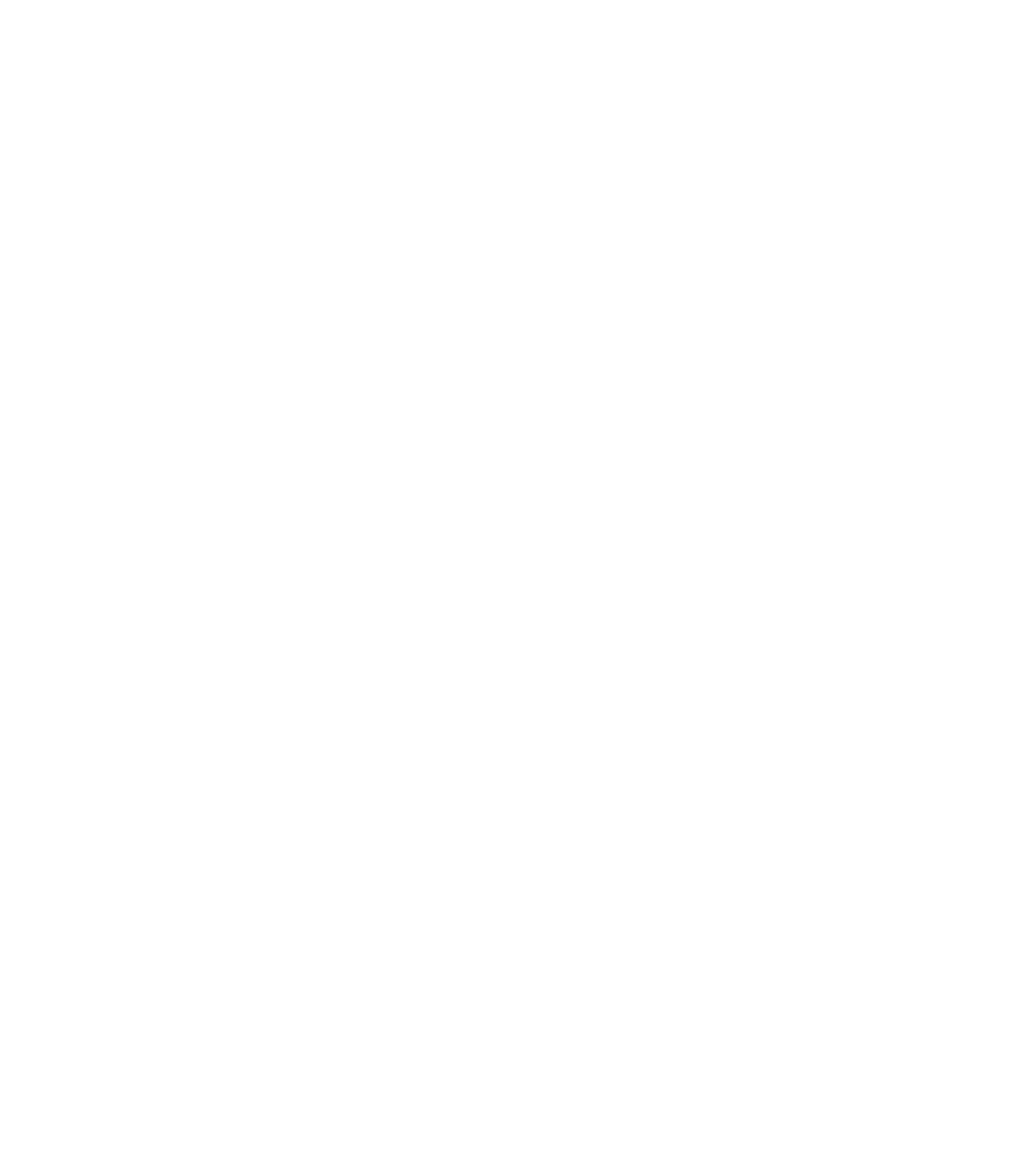
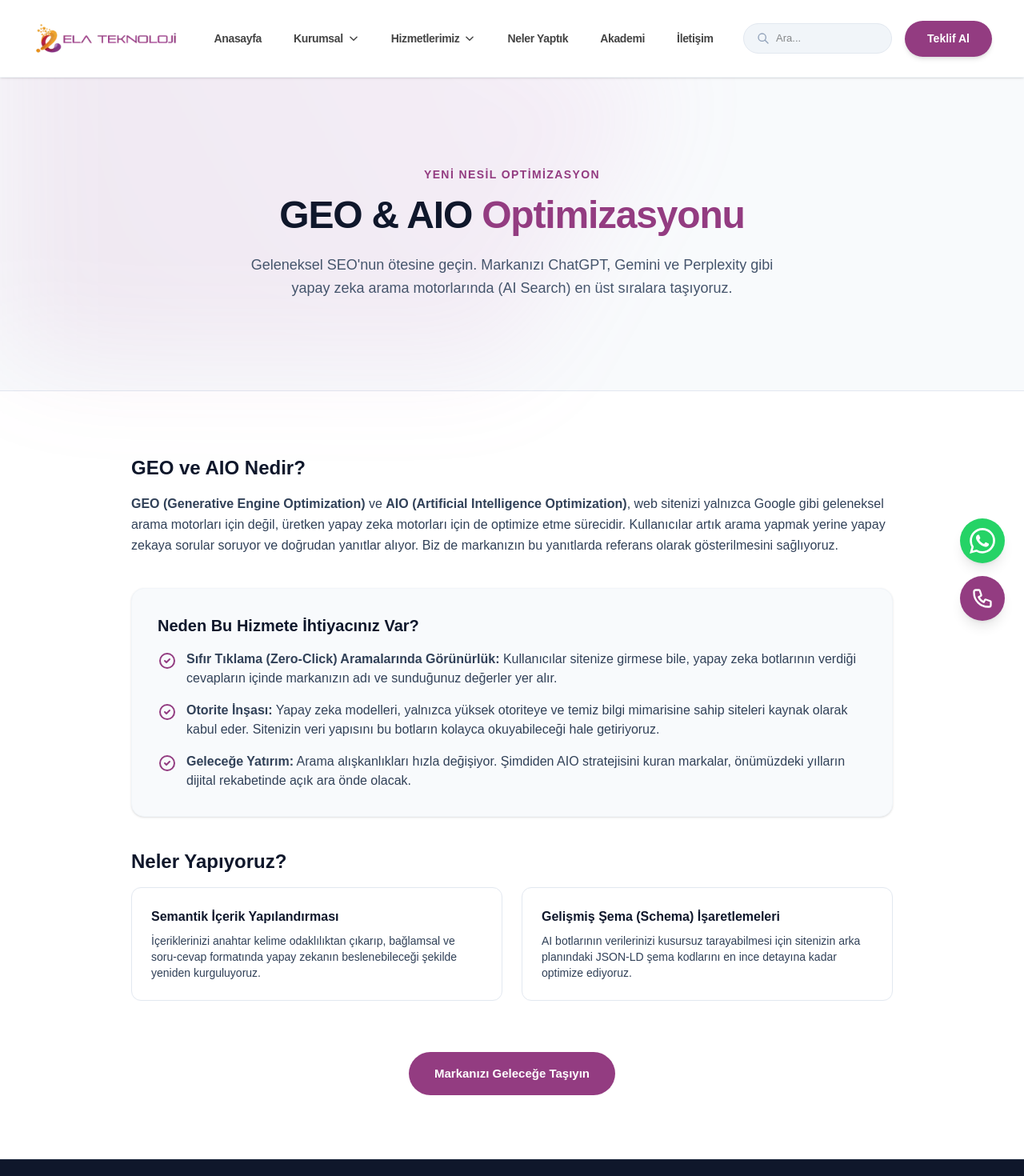
Before and after one commit to elamedya-sudo/eladesign-next, a Next.js app: page /geo-ve-aio-optimizasyonu in a window 1280 px wide. Before the commit this address had no page. Shown: the top 1470 px of the page at 80% size. Before the commit the page ends 800 px from the top, so only its background shows below. Built offline with nearby package versions, Linux system fonts and the light colour scheme.

Commit message:
Hizmetler sayfasi 3x3 grid yapisina güncellendi ve GEO & AIO eklendi

```diff
--- /dev/null
+++ b/app/(main)/geo-ve-aio-optimizasyonu/page.tsx
@@ -0,0 +1,92 @@
+import Link from 'next/link';
+import Image from 'next/image';
+
+export const metadata = {
+  title: "GEO ve AIO Optimizasyonu | Ela Teknoloji ve Tasarım",
+  description: "Yapay zeka destekli arama motorları (ChatGPT, Gemini, Perplexity) için GEO ve AIO optimizasyonu hizmetlerimizle markanızı geleceğe taşıyın."
+};
+
+export default function GeoAioOptimizasyonu() {
+  return (
+    <div className="bg-white min-h-screen">
+      {/* Üst Başlık Alanı */}
+      <div className="relative isolate bg-slate-50 py-20 sm:py-28 border-b border-slate-200">
+        <div className="absolute inset-x-0 -top-40 -z-10 transform-gpu overflow-hidden blur-3xl sm:-top-80 pointer-events-none">
+          <div className="relative left-[calc(50%-11rem)] aspect-[1155/678] w-[36.125rem] -translate-x-1/2 rotate-[30deg] bg-gradient-to-tr from-[#933c81] to-[#e890d6] opacity-10 sm:left-[calc(50%-30rem)] sm:w-[72.1875rem]"></div>
+        </div>
+
+        <div className="max-w-[1000px] mx-auto px-6 lg:px-10 text-center">
+          <p className="text-[14px] font-semibold uppercase tracking-widest text-[#933c81] mb-4">
+            YENİ NESİL OPTİMİZASYON
+          </p>
+          <h1 className="text-4xl font-extrabold tracking-tight text-slate-900 sm:text-5xl mb-6">
+            GEO & AIO <span className="text-[#933c81]">Optimizasyonu</span>
+          </h1>
+          <p className="text-lg text-slate-600 max-w-2xl mx-auto leading-relaxed">
+            Geleneksel SEO'nun ötesine geçin. Markanızı ChatGPT, Gemini ve Perplexity gibi yapay zeka arama motorlarında (AI Search) en üst sıralara taşıyoruz.
+          </p>
+        </div>
+      </div>
+
+      {/* İçerik Alanı */}
+      <div className="max-w-[1000px] mx-auto px-6 py-16 lg:py-20 text-slate-700 space-y-10">
+
+        <section>
+          <h2 className="text-2xl font-bold text-slate-900 mb-4">GEO ve AIO Nedir?</h2>
+          <p className="leading-relaxed">
+            <strong>GEO (Generative Engine Optimization)</strong> ve <strong>AIO (Artificial Intelligence Optimization)</strong>, web sitenizi yalnızca Google gibi geleneksel arama motorları için değil, üretken yapay zeka motorları için de optimize etme sürecidir. Kullanıcılar artık arama yapmak yerine yapay zekaya sorular soruyor ve doğrudan yanıtlar alıyor. Biz de markanızın bu yanıtlarda referans olarak gösterilmesini sağlıyoruz.
+          </p>
+        </section>
+
+        <section className="bg-slate-50 p-8 rounded-2xl border border-slate-100 shadow-sm">
+          <h3 className="text-xl font-bold text-slate-900 mb-4">Neden Bu Hizmete İhtiyacınız Var?</h3>
+          <ul className="space-y-4">
+            <li className="flex items-start gap-3">
+              <svg className="w-6 h-6 text-[#933c81] shrink-0 mt-0.5" fill="none" viewBox="0 0 24 24" stroke="currentColor">
+                <path strokeLinecap="round" strokeLinejoin="round" strokeWidth="2" d="M9 12l2 2 4-4m6 2a9 9 0 11-18 0 9 9 0 0118 0z" />
+              </svg>
+              <span><strong>Sıfır Tıklama (Zero-Click) Aramalarında Görünürlük:</strong> Kullanıcılar sitenize girmese bile, yapay zeka botlarının verdiği cevapların içinde markanızın adı ve sunduğunuz değerler yer alır.</span>
+            </li>
+            <li className="flex items-start gap-3">
+              <svg className="w-6 h-6 text-[#933c81] shrink-0 mt-0.5" fill="none" viewBox="0 0 24 24" stroke="currentColor">
+                <path strokeLinecap="round" strokeLinejoin="round" strokeWidth="2" d="M9 12l2 2 4-4m6 2a9 9 0 11-18 0 9 9 0 0118 0z" />
+              </svg>
+              <span><strong>Otorite İnşası:</strong> Yapay zeka modelleri, yalnızca yüksek otoriteye ve temiz bilgi mimarisine sahip siteleri kaynak olarak kabul eder. Sitenizin veri yapısını bu botların kolayca okuyabileceği hale getiriyoruz.</span>
+            </li>
+            <li className="flex items-start gap-3">
+              <svg className="w-6 h-6 text-[#933c81] shrink-0 mt-0.5" fill="none" viewBox="0 0 24 24" stroke="currentColor">
+                <path strokeLinecap="round" strokeLinejoin="round" strokeWidth="2" d="M9 12l2 2 4-4m6 2a9 9 0 11-18 0 9 9 0 0118 0z" />
+              </svg>
+              <span><strong>Geleceğe Yatırım:</strong> Arama alışkanlıkları hızla değişiyor. Şimdiden AIO stratejisini kuran markalar, önümüzdeki yılların dijital rekabetinde açık ara önde olacak.</span>
+            </li>
+          </ul>
+        </section>
+
+        <section>
+          <h2 className="text-2xl font-bold text-slate-900 mb-4">Neler Yapıyoruz?</h2>
+          <div className="grid md:grid-cols-2 gap-6">
+            <div className="p-6 border border-slate-200 rounded-xl hover:border-[#933c81] transition-colors">
+              <h4 className="font-bold text-slate-900 mb-2">Semantik İçerik Yapılandırması</h4>
+              <p className="text-sm">İçeriklerinizi anahtar kelime odaklılıktan çıkarıp, bağlamsal ve soru-cevap formatında yapay zekanın beslenebileceği şekilde yeniden kurguluyoruz.</p>
+            </div>
+            <div className="p-6 border border-slate-200 rounded-xl hover:border-[#933c81] transition-colors">
+              <h4 className="font-bold text-slate-900 mb-2">Gelişmiş Şema (Schema) İşaretlemeleri</h4>
+              <p className="text-sm">AI botlarının verilerinizi kusursuz tarayabilmesi için sitenizin arka planındaki JSON-LD şema kodlarını en ince detayına kadar optimize ediyoruz.</p>
+            </div>
+          </div>
+        </section>
+
+        {/* CTA */}
+        <div className="mt-16 text-center">
+          <Link
+            href="/iletisim"
+            className="inline-flex items-center gap-2 px-8 py-4 rounded-full bg-[#933c81] text-white font-bold text-[15px] hover:bg-[#7a316a] hover:shadow-lg hover:-translate-y-1 transition-all"
+          >
+            Markanızı Geleceğe Taşıyın
+          </Link>
+        </div>
+
+      </div>
+    </div>
+  );
+}
--- a/app/(main)/hizmetler/page.tsx
+++ b/app/(main)/hizmetler/page.tsx
@@ -3,7 +3,7 @@
 export default function ServicesPage() {
   const brandColor = "#933c81";
 
-  // Tüm Hizmetlerimizin Listesi ve Linkleri
+  // Tüm Hizmetlerimizin Listesi ve Linkleri (Toplam 9 Adet)
   const allServices = [
     {
       id: "web-tasarim",
@@ -25,6 +25,13 @@
       title: "E-Ticaret Sistemleri",
       desc: "Satışlarınızı katlayacak, sanal POS ve kargo entegrasyonlarına sahip, ultra hızlı ve güvenli online mağazalar kuruyoruz.",
       href: "/eticaret-sitesi"
+    },
+    {
+      id: "geo-aio",
+      icon: "🧠",
+      title: "GEO & AIO Optimizasyonu",
+      desc: "Yapay zeka arama motorlarının (Generative Engine) markanızı öğrenmesi için modern optimizasyon uyguluyoruz.",
+      href: "/geo-ve-aio-optimizasyonu"
     },
     {
       id: "seo",
@@ -87,9 +94,9 @@
         </div>
       </div>
 
-      {/* 2. HİZMETLER GRİD ALANI */}
+      {/* 2. HİZMETLER GRİD ALANI - Yan yana 3'lü grid yapıldı */}
       <div className="max-w-[1440px] mx-auto px-6 lg:px-10 mt-16 lg:mt-24">
-        <div className="grid grid-cols-1 md:grid-cols-2 lg:grid-cols-3 xl:grid-cols-4 gap-8">
+        <div className="grid grid-cols-1 md:grid-cols-2 lg:grid-cols-3 gap-8">
           {allServices.map((service) => (
             <Link
               key={service.id}
--- a/components/layout/Header.tsx
+++ b/components/layout/Header.tsx
@@ -44,10 +44,12 @@
         { name: "Web Yazılım", href: "/web-yazilim" },
         { name: "E-Ticaret Sitesi", href: "/eticaret-sitesi" },
         { name: "SEO Optimizasyonu", href: "/arama-motoru-optimizasyonu" },
+        { name: "GEO & AIO Optimizasyonu", href: "/geo-ve-aio-optimizasyonu" },
         { name: "Google Ads", href: "/google-adwords" },
         { name: "Kurumsal Kimlik", href: "/kurumsal-kimlik-tasarimi" },
         { name: "Sosyal Medya Yönetimi", href: "/sosyal-medya-yonetimi" },
         { name: "2D Animasyon", href: "/2d-animasyon" },
+
       ]
     },
     { name: "Neler Yaptık", href: "/neler-yaptik" },
--- a/components/sections/Services.tsx
+++ b/components/sections/Services.tsx
@@ -7,37 +7,37 @@
     {
       title: "Web Tasarım",
       desc: "Terzi işi butik tasarımlar ve Next.js mimarisiyle ultra hızlı, modern arayüzler.",
-      // Globe / Web Icon
+      link: "/web-tasarim",
       icon: <path strokeLinecap="round" strokeLinejoin="round" strokeWidth={1.5} d="M21 12a9 9 0 01-9 9m9-9a9 9 0 00-9-9m9 9H3m9 9a9 9 0 01-3.6-9m3.6 9a9 9 0 003.6-9m-3.6-9a9 9 0 013.6 9m-3.6-9a9 9 0 00-3.6 9" />,
     },
     {
       title: "E-Ticaret Sistemleri",
       desc: "PayTR entegreli, yüksek dönüşüm oranlı ve güvenli Headless e-ticaret altyapıları.",
-      // Cart Icon
+      link: "/eticaret-sitesi",
       icon: <path strokeLinecap="round" strokeLinejoin="round" strokeWidth={1.5} d="M16 11V7a4 4 0 00-8 0v4M5 9h14l1 12H4L5 9z" />,
     },
     {
       title: "GEO & AIO Optimizasyonu",
       desc: "Yapay zeka arama motorlarının (Generative Engine) markanızı öğrenmesi için modern optimizasyon.",
-      // Brain / AI Icon
+      link: "/geo-ve-aio-optimizasyonu",
       icon: <path strokeLinecap="round" strokeLinejoin="round" strokeWidth={1.5} d="M9.663 17h4.673M12 3v1m6.364 1.636l-.707.707M21 12h-1M4 12H3m3.343-5.657l-.707-.707m2.828 9.9a5 5 0 117.072 0l-.548.547A3.374 3.374 0 0014 18.469V19a2 2 0 11-4 0v-.531c0-.895-.356-1.754-.988-2.386l-.548-.547z" />,
     },
     {
       title: "Stratejik SEO",
       desc: "Klasik arama motoru optimizasyonunu modern veri yapıları ile güçlendirerek üst sıralara taşıma.",
-      // Search / Trend Icon
+      link: "/arama-motoru-optimizasyonu",
       icon: <path strokeLinecap="round" strokeLinejoin="round" strokeWidth={1.5} d="M21 21l-6-6m2-5a7 7 0 11-14 0 7 7 0 0114 0zM10 7v3m0 0v3m0-3h3m-3 0H7" />,
     },
     {
       title: "Özel Web Yazılım",
       desc: "Supabase ve Next.js gücüyle ajansınıza veya markanıza özel CRM ve yönetim panelleri.",
-      // Code Icon
+      link: "/web-yazilim",
       icon: <path strokeLinecap="round" strokeLinejoin="round" strokeWidth={1.5} d="M10 20l4-16m4 4l4 4-4 4M6 16l-4-4 4-4" />,
     },
     {
       title: "Google Ads (Partner)",
       desc: "Sertifikalı uzmanlarımızla yüksek dönüşümlü ve bütçe dostu reklam kampanyası yönetimi.",
-      // Target Icon
+      link: "/google-adwords",
       icon: <path strokeLinecap="round" strokeLinejoin="round" strokeWidth={1.5} d="M13 10V3L4 14h7v8l9-11h-7z" />,
     },
   ];
@@ -73,7 +73,7 @@
               <p className="text-[15px] leading-relaxed text-slate-600 font-light mb-6">
                 {service.desc}
               </p>
-              <Link href="/hizmetler" className="inline-flex items-center text-[14px] font-semibold text-slate-500 group-hover:text-[#933c81] transition-colors">
+              <Link href={service.link} className="inline-flex items-center text-[14px] font-semibold text-slate-500 group-hover:text-[#933c81] transition-colors">
                 Detaylı Bilgi <span className="ml-1 transition-transform group-hover:translate-x-1">→</span>
               </Link>
             </div>
```
